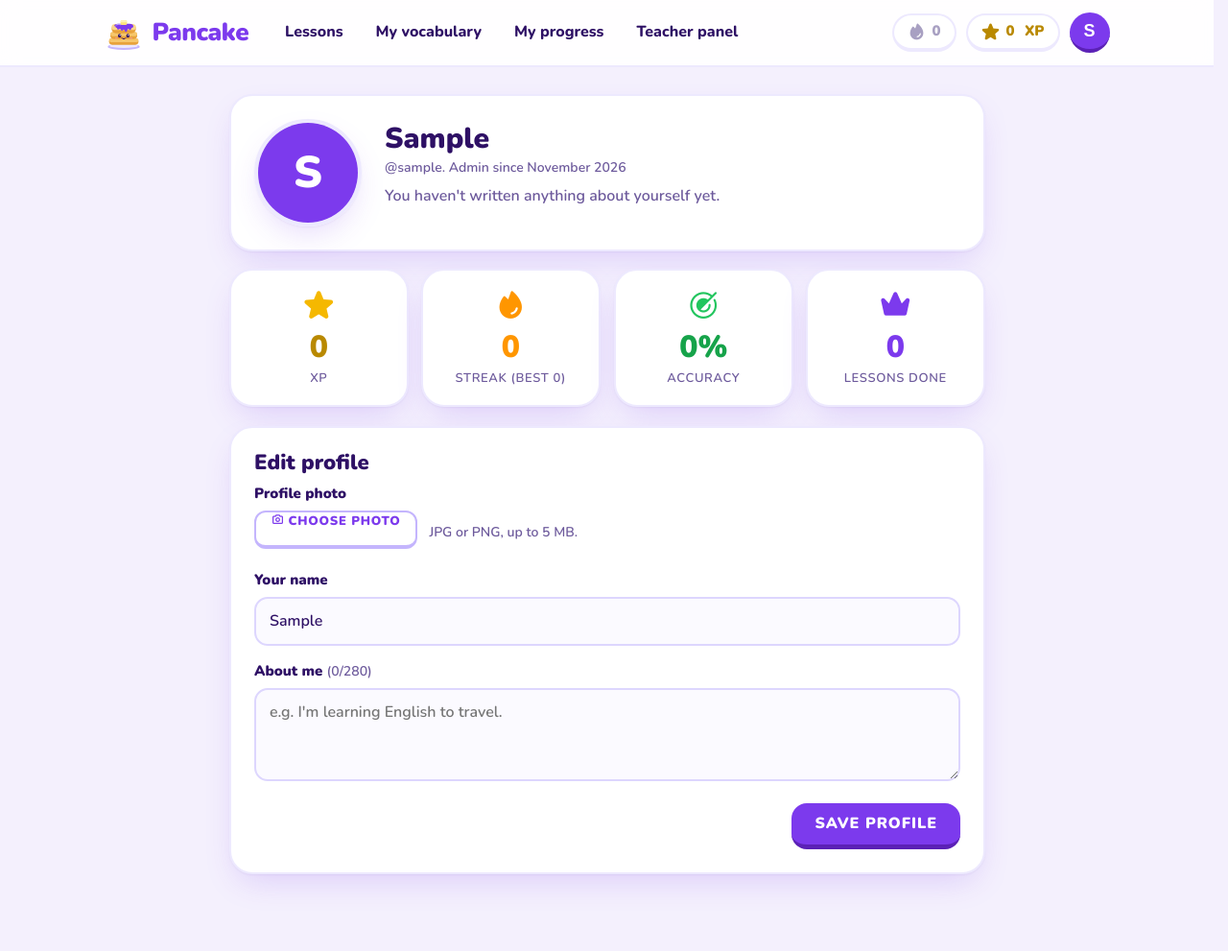
After one commit to ctorresCode/Pancake, a Django app: page /perfil/ in a window 1280 px wide. The commit adds this page. Shown: the whole page at 96% size. Run offline with Django 5.2, Linux system fonts and the light colour scheme; the visitor is signed in with stand-in values (Sample User, id 1); data comes from the database, SQL or seed files in the repository; data that the repository does not hold is empty; parts of the project's set-up code (start-up, migrations or seed data) failed here and were passed over.

Commit message:
Perfil con foto y descripción; arreglar alineación de las tarjetas de estadísticas

```diff
--- a/accounts/forms.py
+++ b/accounts/forms.py
@@ -1,4 +1,8 @@
+import io
+
 from django import forms
+from django.utils import timezone
+from PIL import Image, ImageOps
 
 from .models import User
 
@@ -21,3 +25,52 @@ class RoleForm(forms.Form):
     """Para quien entra con Google por primera vez."""
 
     role = forms.ChoiceField(choices=ROLE_CHOICES, initial=User.STUDENT, widget=forms.RadioSelect)
+
+
+class ProfileForm(forms.ModelForm):
+    photo = forms.ImageField(required=False, label="Profile photo")
+    remove_photo = forms.BooleanField(required=False, label="Remove my photo")
+
+    class Meta:
+        model = User
+        fields = ["first_name", "bio"]
+        labels = {"first_name": "Your name", "bio": "About me"}
+        widgets = {
+            "first_name": forms.TextInput(attrs={"placeholder": "How should we call you?"}),
+            "bio": forms.Textarea(attrs={"rows": 3, "maxlength": 280, "placeholder": "e.g. I'm learning English to travel."}),
+        }
+
+    def clean_photo(self):
+        photo = self.cleaned_data.get("photo")
+        if photo and photo.size > 5 * 1024 * 1024:
+            raise forms.ValidationError("That photo is too big. Use one under 5 MB.")
+        return photo
+
+    def save(self, commit=True):
+        user = super().save(commit=False)
+        if self.cleaned_data.get("remove_photo"):
+            user.avatar, user.avatar_updated = None, None
+        elif self.cleaned_data.get("photo"):
+            user.avatar = shrink(self.cleaned_data["photo"])
+            user.avatar_updated = timezone.now()
+        if commit:
+            user.save()
+        return user
+
+
+def shrink(upload, size=256):
+    """Recorta la foto al centro en cuadrado y la guarda chica en JPEG."""
+    img = Image.open(upload)
+    img = ImageOps.exif_transpose(img)
+    if img.mode in ("RGBA", "LA", "P"):  # fondo blanco para PNG transparentes
+        img = img.convert("RGBA")
+        bg = Image.new("RGB", img.size, "white")
+        bg.paste(img, mask=img.getchannel("A"))
+        img = bg
+    img = img.convert("RGB")
+    side = min(img.size)
+    left, top = (img.width - side) // 2, (img.height - side) // 2
+    img = img.crop((left, top, left + side, top + side)).resize((size, size), Image.LANCZOS)
+    out = io.BytesIO()
+    img.save(out, "JPEG", quality=85, optimize=True)
+    return out.getvalue()
--- a/accounts/views.py
+++ b/accounts/views.py
@@ -1,7 +1,13 @@
+from django.contrib import messages
 from django.contrib.auth.decorators import login_required
-from django.shortcuts import redirect, render
+from django.db.models import Count, Q
+from django.http import HttpResponse
+from django.shortcuts import get_object_or_404, redirect, render
 
-from .forms import RoleForm
+from lessons.models import Classroom, ExerciseResult, LessonProgress, VocabItem
+
+from .forms import ProfileForm, RoleForm
+from .models import User
 
 
 @login_required
@@ -16,3 +22,37 @@ def choose_role(request):
         user.save(update_fields=["role", "role_confirmed"])
         return redirect("panel:dashboard" if user.is_teacher else "lessons:home")
     return render(request, "account/choose_role.html", {"form": form})
+
+
+@login_required
+def profile(request):
+    user = request.user
+    form = ProfileForm(request.POST or None, request.FILES or None, instance=user)
+    if request.method == "POST" and form.is_valid():
+        form.save()
+        messages.success(request, "Profile saved.")
+        return redirect("profile")
+    stats = ExerciseResult.objects.filter(user=user).aggregate(
+        correct=Count("id", filter=Q(status=ExerciseResult.CORRECT)),
+        wrong=Count("id", filter=Q(status=ExerciseResult.WRONG)),
+    )
+    answered = stats["correct"] + stats["wrong"]
+    return render(
+        request,
+        "account/profile.html",
+        {
+            "form": form,
+            "accuracy": round(stats["correct"] * 100 / answered) if answered else 0,
+            "completed": LessonProgress.objects.filter(user=user, completed_at__isnull=False).count(),
+            "classes": Classroom.objects.filter(memberships__user=user).select_related("teacher"),
+            "vocab": VocabItem.objects.filter(user=user).count(),
+        },
+    )
+
+
+@login_required
+def avatar(request, pk):
+    user = get_object_or_404(User, pk=pk, avatar__isnull=False)
+    response = HttpResponse(bytes(user.avatar), content_type="image/jpeg")
+    response["Cache-Control"] = "private, max-age=31536000"  # la URL cambia cuando cambia la foto
+    return response
--- a/pancake/urls.py
+++ b/pancake/urls.py
@@ -7,6 +7,8 @@ from lessons import views as lesson_views
 urlpatterns = [
     path("", lesson_views.landing, name="landing"),
     path("cuenta/rol/", account_views.choose_role, name="choose_role"),
+    path("perfil/", account_views.profile, name="profile"),
+    path("perfil/foto/<int:pk>/", account_views.avatar, name="avatar"),
     path("cuenta/", include("allauth.urls")),
     path("aprender/", include("lessons.urls")),
     path("panel/", include("panel.urls")),
--- a/requirements.txt
+++ b/requirements.txt
@@ -9,6 +9,7 @@ django-allauth==65.22.1
 gunicorn==27.0.1
 idna==3.20
 oauthlib==4.0.1
+pillow==13.0.0
 psycopg==3.3.9
 psycopg-binary==3.3.9
 pycparser==3.12
--- a/static/css/pancake.css
+++ b/static/css/pancake.css
@@ -1001,3 +1001,24 @@ a.ex-item:hover { border-color: var(--lavender); text-decoration: none; }
   .sticky-actions .btn { font-size: 13px; letter-spacing: .03em; padding: 0 12px; min-height: 46px; white-space: nowrap; }
   .sticky-actions .btn.lg { font-size: 15px; }
 }
+
+/* Perfil */
+.avatar { overflow: hidden; padding: 0; }
+.avatar img { width: 100%; height: 100%; object-fit: cover; display: block; }
+.profile-head { display: flex; gap: 24px; align-items: center; margin-bottom: 18px; }
+.profile-photo { flex: none; width: 112px; height: 112px; border-radius: 50%; overflow: hidden; border: 4px solid var(--lilac); box-shadow: var(--shadow); }
+.profile-photo img { width: 100%; height: 100%; object-fit: cover; display: block; }
+.photo-initial { display: grid; place-items: center; width: 100%; height: 100%; background: var(--purple); color: #fff; font-size: 46px; font-weight: 900; }
+.profile-info h1 { font-size: 30px; margin-bottom: 2px; }
+.profile-bio { margin: 0; font-size: 17px; white-space: pre-line; }
+.photo-pick { display: flex; align-items: center; gap: 12px; flex-wrap: wrap; }
+.class-chips { list-style: none; padding: 0; margin: 0; display: flex; flex-wrap: wrap; gap: 10px; }
+.class-chips li { display: grid; padding: 10px 14px; border: 2px solid var(--lilac); border-radius: 14px; background: var(--ice); }
+@media (max-width: 720px) {
+  .profile-head { flex-direction: column; text-align: center; }
+  .profile-photo { width: 96px; height: 96px; }
+}
+.student-head { display: flex; align-items: center; gap: 14px; margin: 6px 0 4px; }
+.student-head h1 { margin: 0; }
+.student-photo { width: 56px; height: 56px; border-radius: 50%; object-fit: cover; flex: none; font-size: 24px; }
+.stats > .card + .card, .grid-2 > .card + .card, .vocab-grid > .card + .card { margin-top: 0; }
--- /dev/null
+++ b/templates/account/profile.html
@@ -0,0 +1,73 @@
+{% extends "base.html" %}
+{% block head_title %}My profile{% endblock %}
+{% block container_class %}narrow{% endblock %}
+{% block main %}
+<section class="card profile-head">
+  <div class="profile-photo">
+    {% if user.avatar_url %}<img src="{{ user.avatar_url }}" alt="" id="photo-preview">{% else %}<span id="photo-preview" class="photo-initial">{{ user.display_name|first|upper }}</span>{% endif %}
+  </div>
+  <div class="profile-info">
+    <h1>{{ user.display_name }}</h1>
+    <p class="muted small" style="margin:0 0 8px">@{{ user.username }}. {{ user.get_role_display }} since {{ user.date_joined|date:"F Y" }}</p>
+    {% if user.bio %}<p class="profile-bio">{{ user.bio }}</p>{% else %}<p class="muted">You haven't written anything about yourself yet.</p>{% endif %}
+  </div>
+</section>
+
+<div class="stats">
+  <div class="card stat"><div class="ico c-yellow"><i class="ph-fill ph-star" aria-hidden="true"></i></div><div class="num" style="color:#B98900">{{ user.xp }}</div><div class="lbl">XP</div></div>
+  <div class="card stat"><div class="ico c-orange"><i class="ph-fill ph-fire" aria-hidden="true"></i></div><div class="num" style="color:var(--orange)">{{ user.current_streak }}</div><div class="lbl">Streak (best {{ user.best_streak }})</div></div>
+  <div class="card stat"><div class="ico c-green"><i class="ph-fill ph-target" aria-hidden="true"></i></div><div class="num" style="color:var(--green-dark)">{{ accuracy }}%</div><div class="lbl">Accuracy</div></div>
+  <div class="card stat"><div class="ico c-purple"><i class="ph-fill ph-crown-simple" aria-hidden="true"></i></div><div class="num" style="color:var(--purple)">{{ completed }}</div><div class="lbl">Lessons done</div></div>
+</div>
+
+{% if classes %}
+<section class="card">
+  <h2>My classes</h2>
+  <ul class="class-chips">
+    {% for c in classes %}<li><b>{{ c.name }}</b><span class="muted small">{{ c.teacher.display_name }}</span></li>{% endfor %}
+  </ul>
+</section>
+{% endif %}
+
+<form class="card" method="post" enctype="multipart/form-data" novalidate>
+  {% csrf_token %}
+  <h2>Edit profile</h2>
+  <div class="field">
+    <span class="label">Profile photo</span>
+    <div class="photo-pick">
+      <label class="btn secondary sm" for="id_photo"><i class="ph-bold ph-camera" aria-hidden="true"></i> Choose photo</label>
+      <input type="file" name="photo" id="id_photo" accept="image/*" class="sr-only">
+      <span class="muted small" id="photo-name">JPG or PNG, up to 5 MB.</span>
+    </div>
+    {{ form.photo.errors }}
+    {% if user.avatar_url %}<label class="check-row" style="margin-top:10px">{{ form.remove_photo }} Remove my photo</label>{% endif %}
+  </div>
+  {% include "partials/field.html" with field=form.first_name %}
+  <div class="field">
+    <label for="{{ form.bio.id_for_label }}">About me <span class="muted small" id="bio-count"></span></label>
+    {{ form.bio }}
+    {{ form.bio.errors }}
+  </div>
+  <div class="form-actions">
+    <button class="btn" type="submit">Save profile</button>
+  </div>
+</form>
+{% endblock %}
+
+{% block extra_body %}
+<script>
+  (function () {
+    var input = document.getElementById('id_photo'), name = document.getElementById('photo-name');
+    input.addEventListener('change', function () {
+      var f = input.files[0]; if (!f) return;
+      name.textContent = f.name;
+      var prev = document.getElementById('photo-preview'), img = document.createElement('img');
+      img.id = 'photo-preview'; img.alt = ''; img.src = URL.createObjectURL(f);
+      prev.replaceWith(img);
+    });
+    var bio = document.getElementById('{{ form.bio.id_for_label }}'), count = document.getElementById('bio-count');
+    function upd() { count.textContent = '(' + bio.value.length + '/280)'; }
+    bio.addEventListener('input', upd); upd();
+  })();
+</script>
+{% endblock %}
--- a/templates/base.html
+++ b/templates/base.html
@@ -37,9 +37,10 @@
             <i class="ph-fill ph-star ico" aria-hidden="true"></i><span id="xp-val">{{ user.xp }}</span><span class="xp-word">&nbsp;XP</span>
           </span>
           <div class="user-menu">
-            <button class="avatar" type="button" id="avatar-btn" aria-haspopup="true" aria-expanded="false" aria-label="User menu">{{ user.display_name|first|upper }}</button>
+            <button class="avatar" type="button" id="avatar-btn" aria-haspopup="true" aria-expanded="false" aria-label="User menu">{% if user.avatar_url %}<img src="{{ user.avatar_url }}" alt="">{% else %}{{ user.display_name|first|upper }}{% endif %}</button>
             <div class="dropdown" id="user-dropdown">
               <div class="who"><b>{{ user.display_name }}</b><br><span class="muted small">{{ user.email }}</span></div>
+              <a href="{% url 'profile' %}"><i class="ph-bold ph-user-circle" aria-hidden="true"></i> My profile</a>
               <a href="{% url 'lessons:progress' %}"><i class="ph-bold ph-chart-line-up" aria-hidden="true"></i> My progress</a>
               <a href="{% url 'account_change_password' %}"><i class="ph-bold ph-key" aria-hidden="true"></i> Change password</a>
               {% if user.is_teacher %}<a href="{% url 'panel:dashboard' %}"><i class="ph-bold ph-chalkboard-teacher" aria-hidden="true"></i> Teacher panel</a>{% endif %}
--- a/templates/panel/student_detail.html
+++ b/templates/panel/student_detail.html
@@ -2,7 +2,7 @@
 {% block head_title %}{{ student.display_name }}{% endblock %}
 {% block panel %}
 <div class="page-head">
-  <div><a href="{% url 'panel:students' %}" class="small"><i class="ph-bold ph-arrow-left" aria-hidden="true"></i> Students</a><h1>{{ student.display_name }}</h1><p class="muted" style="margin:0">{{ student.email }}. Joined {{ student.date_joined|date:"d M Y" }}</p></div>
+  <div><a href="{% url 'panel:students' %}" class="small"><i class="ph-bold ph-arrow-left" aria-hidden="true"></i> Students</a><div class="student-head">{% if student.avatar_url %}<img class="student-photo" src="{{ student.avatar_url }}" alt="">{% else %}<span class="student-photo photo-initial">{{ student.display_name|first|upper }}</span>{% endif %}<h1>{{ student.display_name }}</h1></div><p class="muted" style="margin:0">{{ student.email }}. Joined {{ student.date_joined|date:"d M Y" }}</p>{% if student.bio %}<p class="profile-bio" style="margin-top:8px">{{ student.bio }}</p>{% endif %}</div>
 </div>
 {% if classes %}<p class="muted" style="margin:-8px 0 16px">Classes: {% for c in classes %}<a href="{% url 'panel:class_detail' c.pk %}">{{ c.name }}</a>{% if not forloop.last %}, {% endif %}{% endfor %}</p>{% endif %}
 <div class="stats">
```
Also changed, not shown: accounts/models.py (+11 -0 lines), lessons/tests.py (+30 -0 lines), accounts/migrations/0005_profile.py (added).
